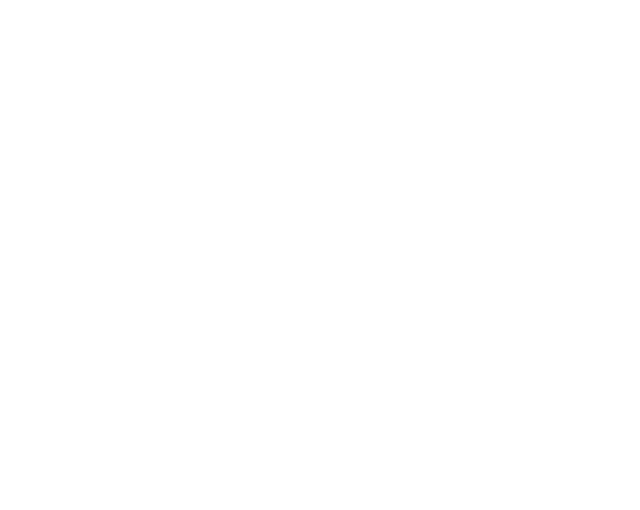
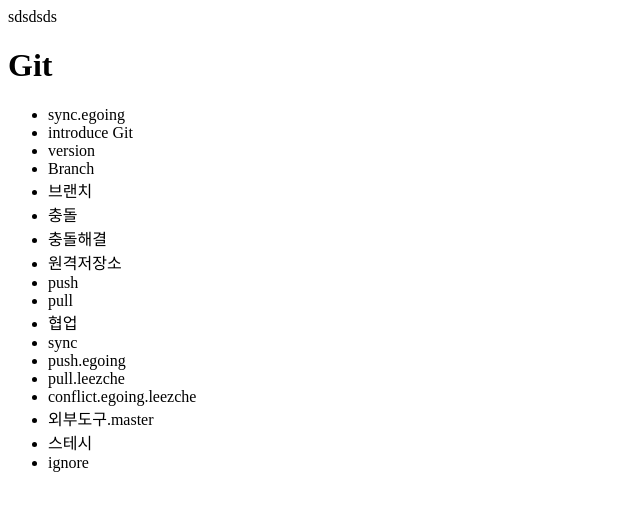
Before and after one commit to vivivic/opentutorials_git_vivivic, a plain HTML site: page index.html in a window 1280 px wide. Shown: the whole page, without its empty margins (0-640 px from the left). Drawn offline with Linux system fonts and the light colour scheme.

Commit message:
Revert "bodyy"
This reverts commit e07b5f43313dec4c5756daeee6c2575ed992d916.

```diff
--- a/index.html
+++ b/index.html
@@ -1,3 +1,31 @@
 <html>
-  <body><body>
+    <head>
+        <meta charset="UTF-8" />
+        <title>GIT 수업</title>sdsdsds
+    </head>
+    <body>
+        <header>
+            <h1>Git</h1>
+        </header>
+        <ul>
+            <li>sync.egoing</li>
+            <li>introduce Git</li>
+            <li>version</li>
+            <li>Branch</li>
+            <li>브랜치</li>
+            <li>충돌</li>
+            <li>충돌해결</li>
+            <li>원격저장소</li>
+            <li>push</li>
+            <li>pull</li>
+            <li>협업</li>
+            <li>sync</li>
+            <li>push.egoing</li>
+            <li>pull.leezche</li>
+            <li>conflict.egoing.leezche</li>
+            <li>외부도구.master</li>
+            <li>스테시</li>
+            <li>ignore</li>
+        </ul>
+    </body>
 </html>
```
